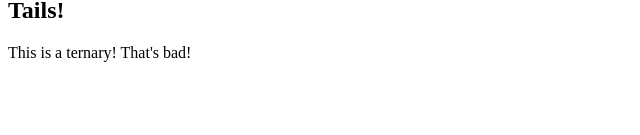
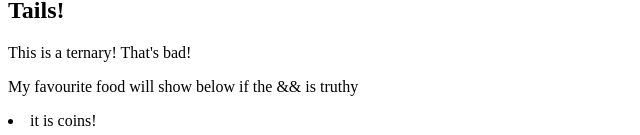
Before and after one commit to gwalker256/react-project, a React (Create React App) app: page / in a window 1280 px wide. Shown: the part 857-992 px from the top of the page, without its empty margins (0-640 px from the left). Before the commit the page ends 935 px from the top, so only its background shows below. Built offline with nearby package versions, Linux system fonts and the light colour scheme.

Commit message:
weirdstuffadded2

```diff
--- a/src/App.js
+++ b/src/App.js
@@ -57,6 +57,17 @@ const ternaryOptions = {
 
 const goodOrBad = <p>This is a ternary! {ternaryOptions[coinToss() === 'heads' ? 'good' : 'bad']} </p>;
 
+const judgmental = Math.random() < 0.5;
+
+const favoriteFoods = (
+  <div>
+<p>My favourite food will show below if the && is truthy</p>
+      { !judgmental && <li>it is coins!</li> }
+
+
+  </div>
+);
+
 
 function App() {
   return (
@@ -82,6 +93,7 @@ function App() {
       </button> */}
       {headsOrTails}
       {goodOrBad}
+      {favoriteFoods}
     </div>
   );
 }
```
